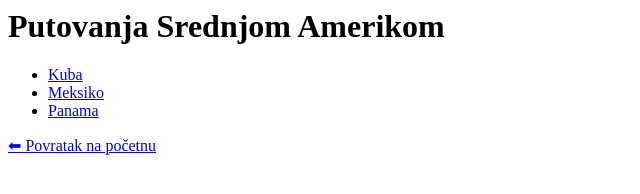
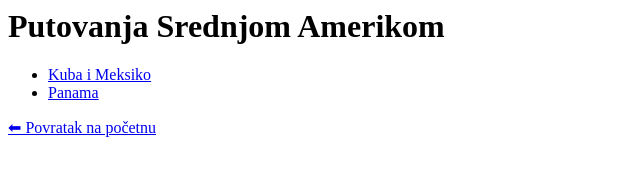
Before and after one commit to travelespresso/roadtrip, a plain HTML site: page srednja_amerika/index.html in a window 1280 px wide. Shown: the whole page, without its empty margins (0-640 px from the left). Drawn offline with Linux system fonts and the light colour scheme.

Commit message:
Add files via upload

```diff
--- a/srednja_amerika/index.html
+++ b/srednja_amerika/index.html
@@ -7,8 +7,7 @@
 <body>
   <h1>Putovanja Srednjom Amerikom</h1>
   <ul>
-    <li><a href="kuba/index.html">Kuba</a></li>
-    <li><a href="meksiko/index.html">Meksiko</a></li>
+    <li><a href="cuba_mexico/index.html">Kuba i Meksiko</a></li>
     <li><a href="panama/index.html">Panama</a></li>
   </ul>
   <a href="../index.html">⬅ Povratak na početnu</a>
```
